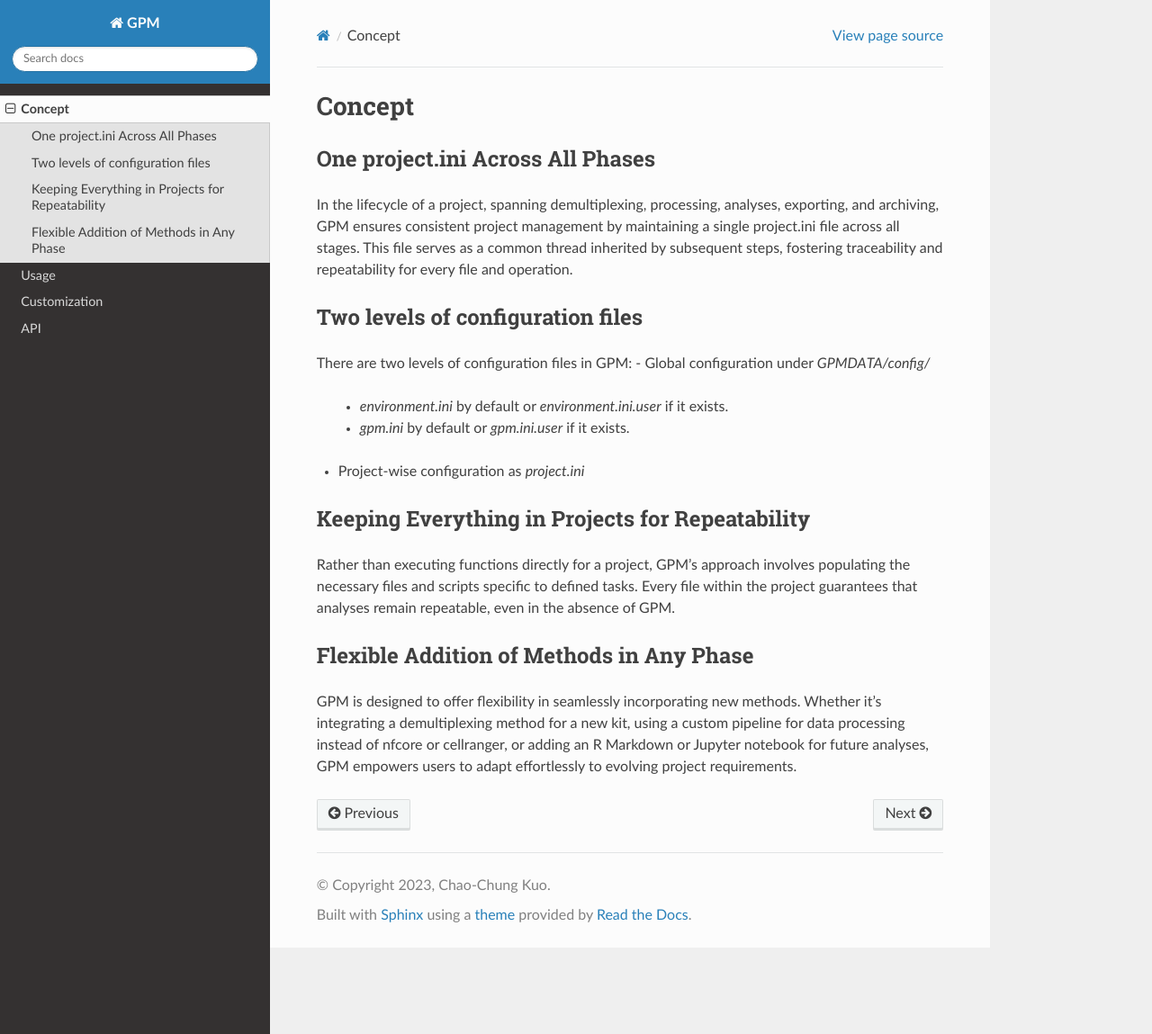
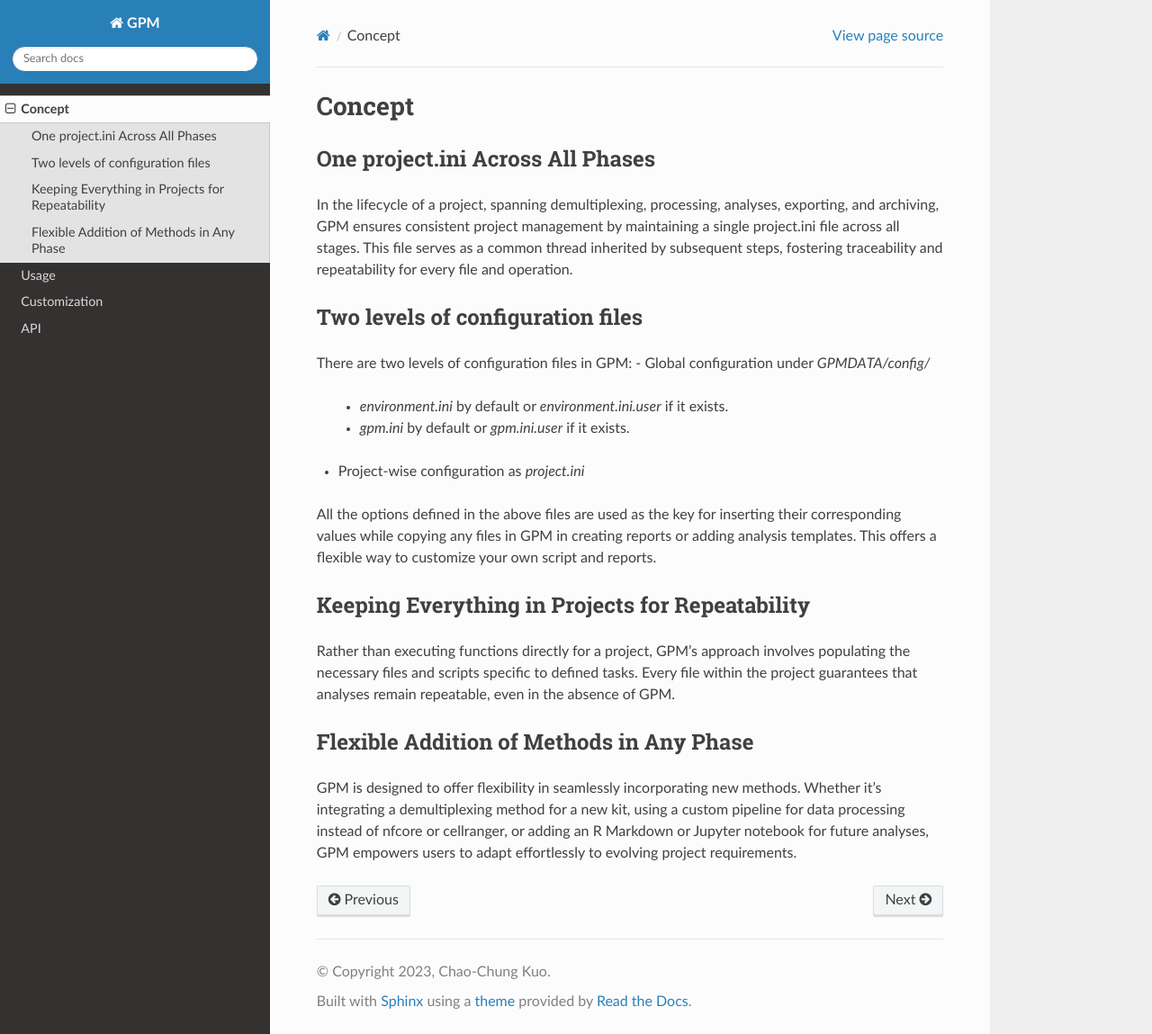
Before and after one commit to chaochungkuo/GPM, a Sphinx documentation site: the page built from docs/source/concept.rst, in a window 1280 px wide and 1149 px high. Shown: the whole window at 90% size. Built offline with Sphinx 7.4.7 and the Read the Docs theme 2.0.0, drawn with Linux system fonts in a browser that asks for light colours.

Commit message:
Two levels of configuration files

```diff
--- a/docs/source/concept.rst
+++ b/docs/source/concept.rst
@@ -15,6 +15,8 @@ There are two levels of configuration files in GPM:
     - `gpm.ini` by default or `gpm.ini.user` if it exists.
 - Project-wise configuration as `project.ini`
 
+All the options defined in the above files are used as the key for inserting their corresponding values while copying any files in GPM in creating reports or adding analysis templates. This offers a flexible way to customize your own script and reports.
+
 Keeping Everything in Projects for Repeatability
 ----------------
 
```
